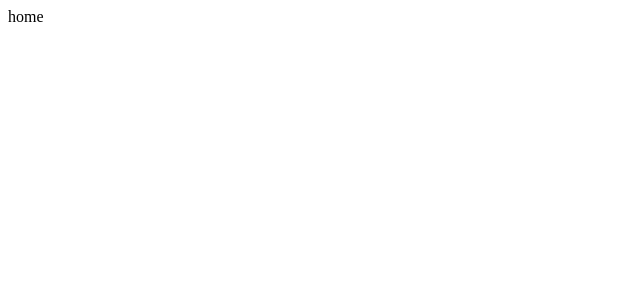
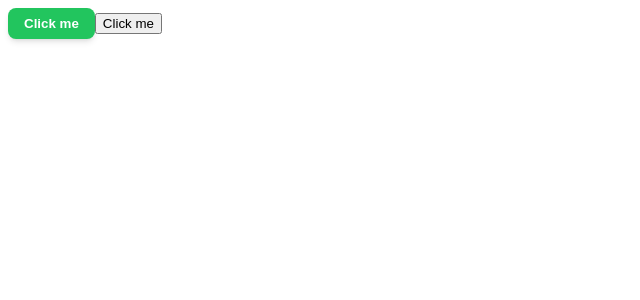
Before and after one commit to 3420580499/coderstr-website, a Vue app: page /home in a window 1280 px wide. Shown: the top 300 px of the page, without its empty margins (0-640 px from the left). Built offline with nearby package versions, Linux system fonts and the light colour scheme.

Commit message:
unocss的基本使用

```diff
--- a/package.json
+++ b/package.json
@@ -18,13 +18,16 @@
     "less": "^4.1.3",
     "moment": "^2.29.4",
     "pinia": "^2.0.17",
-    "unocss": "^0.45.30",
     "vue": "^3.2.37",
     "vue-router": "^4.1.3"
   },
   "devDependencies": {
+    "@iconify-json/ic": "^1.1.9",
     "@rushstack/eslint-patch": "^1.1.4",
     "@types/node": "^16.11.68",
+    "@unocss/preset-attributify": "^0.45.30",
+    "@unocss/preset-icons": "^0.45.30",
+    "@unocss/preset-uno": "^0.45.30",
     "@vitejs/plugin-vue": "^3.0.1",
     "@vitejs/plugin-vue-jsx": "^2.0.0",
     "@vue/eslint-config-prettier": "^7.0.0",
@@ -36,6 +39,7 @@
     "npm-run-all": "^4.1.5",
     "prettier": "^2.7.1",
     "typescript": "~4.7.4",
+    "unocss": "^0.45.30",
     "vite": "^3.0.4",
     "vue-tsc": "^0.39.5"
   }
--- a/src/main.ts
+++ b/src/main.ts
@@ -3,6 +3,8 @@ import { createPinia } from "pinia"
 
 import App from "./App.vue"
 import router from "./router"
+
+import "uno.css"
 
 const app = createApp(App)
 
--- a/src/views/home/home.vue
+++ b/src/views/home/home.vue
@@ -1,5 +1,23 @@
 <template>
-  <div class="home">home</div>
+  <div class="home">
+    <button
+      class="py-2 px-4 font-semibold rounded-lg shadow-md text-white bg-green-500 hover:bg-green-700 border-none cursor-pointer"
+    >
+      Click me
+    </button>
+    <button
+      p="y-2 x-4"
+      font="semibold"
+      shadow="lg"
+      text="white"
+      bg="green-500 hover:green-700"
+      border="rounded-lg none "
+      cursor="pointer"
+    >
+      Click me
+    </button>
+    <div class="i-ic-baseline-account-circle bg-green-500 text-xl"></div>
+  </div>
 </template>
 
 <script setup lang="ts"></script>
--- a/vite.config.ts
+++ b/vite.config.ts
@@ -4,10 +4,22 @@ import { defineConfig } from "vite"
 import vue from "@vitejs/plugin-vue"
 import vueJsx from "@vitejs/plugin-vue-jsx"
 
+import Unocss from "unocss/vite"
+import { presetUno, presetAttributify, presetIcons } from "unocss"
 
 // https://vitejs.dev/config/
 export default defineConfig({
-  plugins: [vue(), vueJsx()],
+  plugins: [
+    vue(),
+    vueJsx(),
+    Unocss({
+      // unocss相当于是集成了tailwindcss和windicss
+      // unocss同样支持定制化
+      // 这里先使用3个预设
+      // 第一个是工具类预设，第二个是属性化模式支持，第三个是icon支持
+      presets: [presetUno(), presetAttributify(), presetIcons()]
+    })
+  ],
   resolve: {
     alias: {
       "@": fileURLToPath(new URL("./src", import.meta.url))
```
Also changed, not shown: 1 other file (tests, documents, lock files or other folders).
